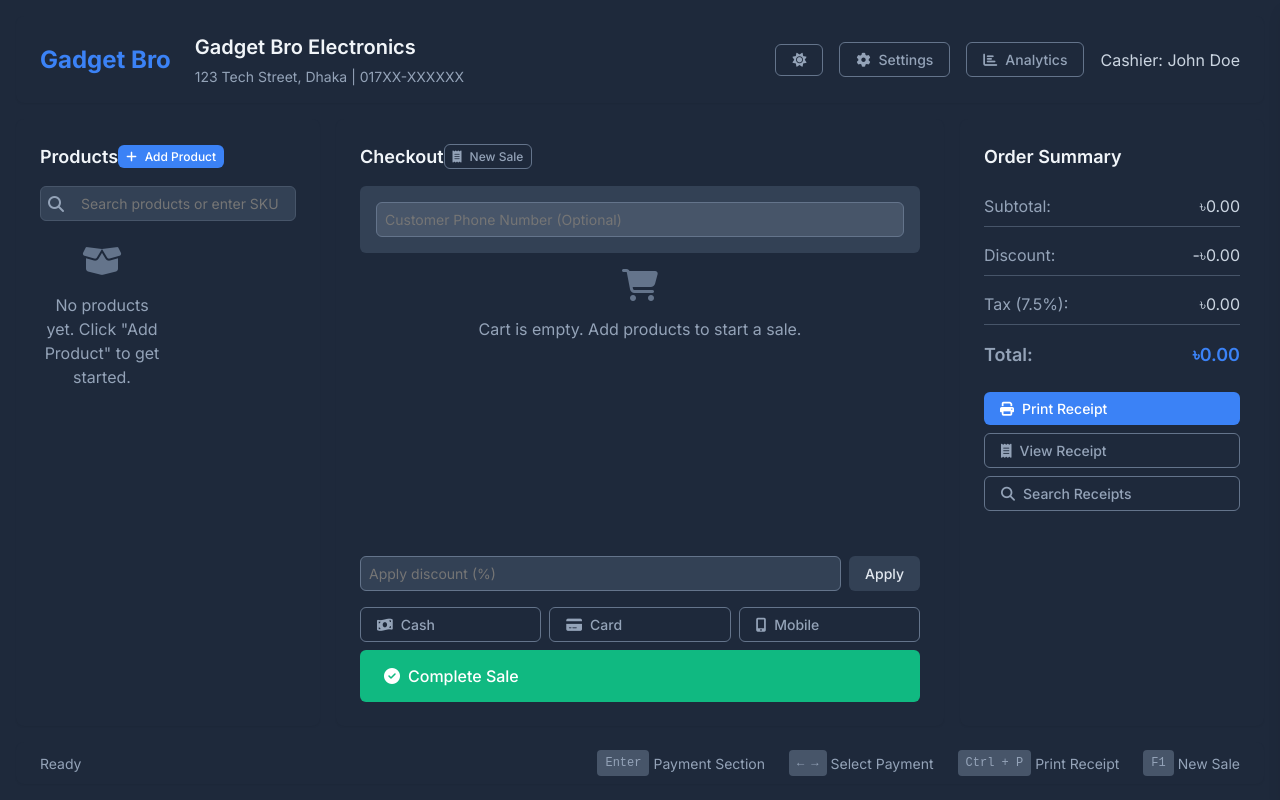
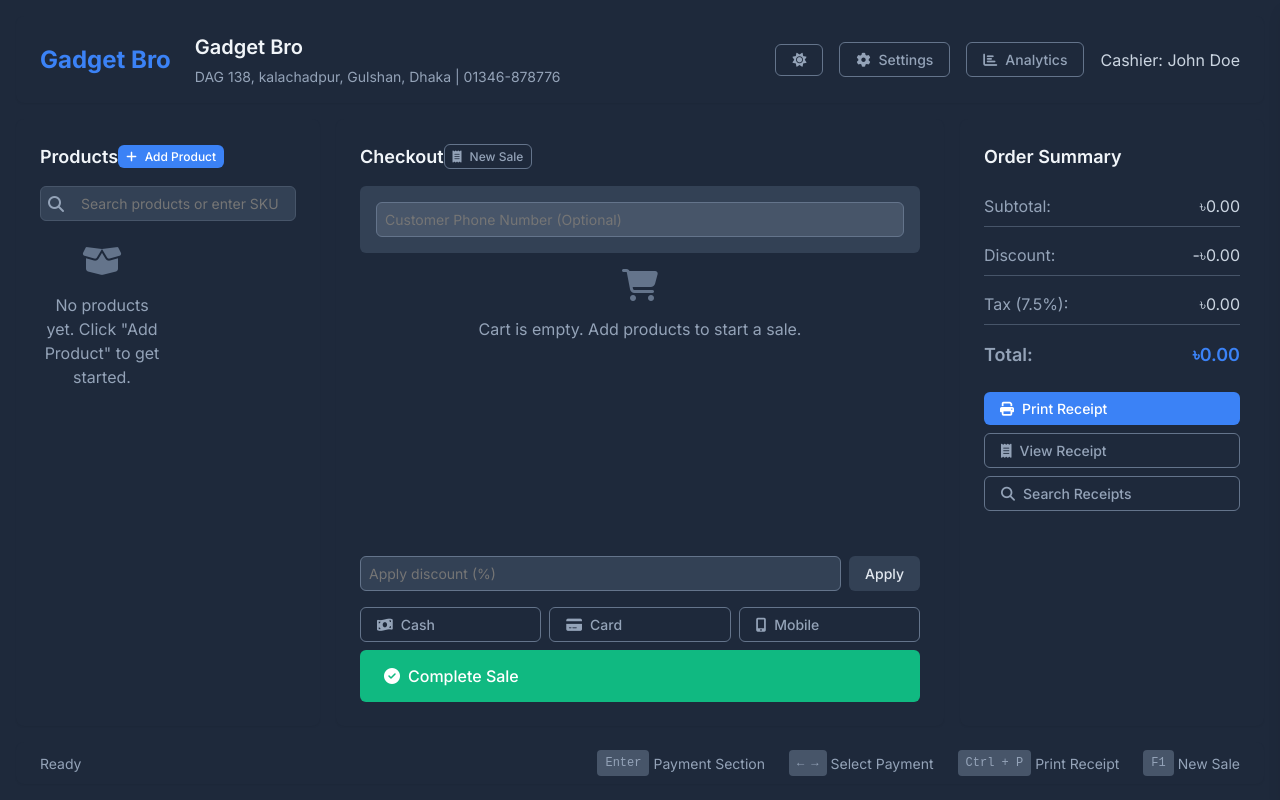
Before and after one commit to parvezgit97/POS, a plain HTML site: page index.html in a window 1280 px wide. Drawn offline with Linux system fonts and the light colour scheme.

Commit message:
index.html

```diff
--- a/index.html
+++ b/index.html
@@ -1277,8 +1277,8 @@
             <div class="store-info">
                 <div class="store-logo">Gadget Bro</div>
                 <div class="store-details">
-                    <h1 contenteditable="true" id="storeNameHeader">Gadget Bro Electronics</h1>
-                    <p contenteditable="true" id="storeAddressHeader">123 Tech Street, Dhaka | 017XX-XXXXXX</p>
+                    <h1 contenteditable="true" id="storeNameHeader">Gadget Bro</h1>
+                    <p contenteditable="true" id="storeAddressHeader">DAG 138, kalachadpur, Gulshan, Dhaka | 01346-878776</p>
                 </div>
             </div>
             <div class="header-controls">
@@ -1531,15 +1531,15 @@
             <h3 class="settings-title">Store Configuration</h3>
             <div class="form-group">
                 <label class="form-label">Store Name</label>
-                <input type="text" class="form-input" id="storeName" value="Gadget Bro Electronics">
+                <input type="text" class="form-input" id="storeName" value="Gadget Bro">
             </div>
             <div class="form-group">
                 <label class="form-label">Store Address</label>
-                <input type="text" class="form-input" id="storeAddress" value="123 Tech Street, Dhaka">
+                <input type="text" class="form-input" id="storeAddress" value="DAG 138, kalachadpur, Gulshan, Dhaka">
             </div>
             <div class="form-group">
                 <label class="form-label">Store Phone</label>
-                <input type="text" class="form-input" id="storePhone" value="017XX-XXXXXX">
+                <input type="text" class="form-input" id="storePhone" value="01346-878776">
             </div>
             <div class="form-group">
                 <label class="form-label">Tax Rate (%)</label>
@@ -1578,9 +1578,9 @@
     <!-- Receipt Template (Hidden) -->
     <div class="receipt hidden" id="receiptTemplate">
         <div class="receipt-header">
-            <h2 id="receiptStoreName">Gadget Bro Electronics</h2>
-            <p id="receiptStoreAddress">123 Tech Street, Dhaka</p>
-            <p id="receiptStorePhone">017XX-XXXXXX</p>
+            <h2 id="receiptStoreName">Gadget Bro</h2>
+            <p id="receiptStoreAddress">DAG 138, kalachadpur, Gulshan, Dhaka</p>
+            <p id="receiptStorePhone">01346-878776</p>
             <p>Invoice: <span id="receiptInvoiceNumber">INV-001</span><span class="returned-badge hidden" id="returnedBadge">(Returned)</span></p>
             <p>Date: <span id="receiptDate">2023-11-15 14:30</span></p>
             <p>Cashier: <span id="receiptCashier">John Doe</span></p>
@@ -1631,9 +1631,9 @@
         // CONFIGURATION
         const CONFIG = {
             store: {
-                name: "Gadget Bro Electronics",
-                address: "123 Tech Street, Dhaka",
-                phone: "017XX-XXXXXX",
+                name: "Gadget Bro",
+                address: "DAG 138, kalachadpur, Gulshan, Dhaka",
+                phone: "01346-878776",
                 taxRate: 7.5
             },
             products: [] // Start with empty products
```
